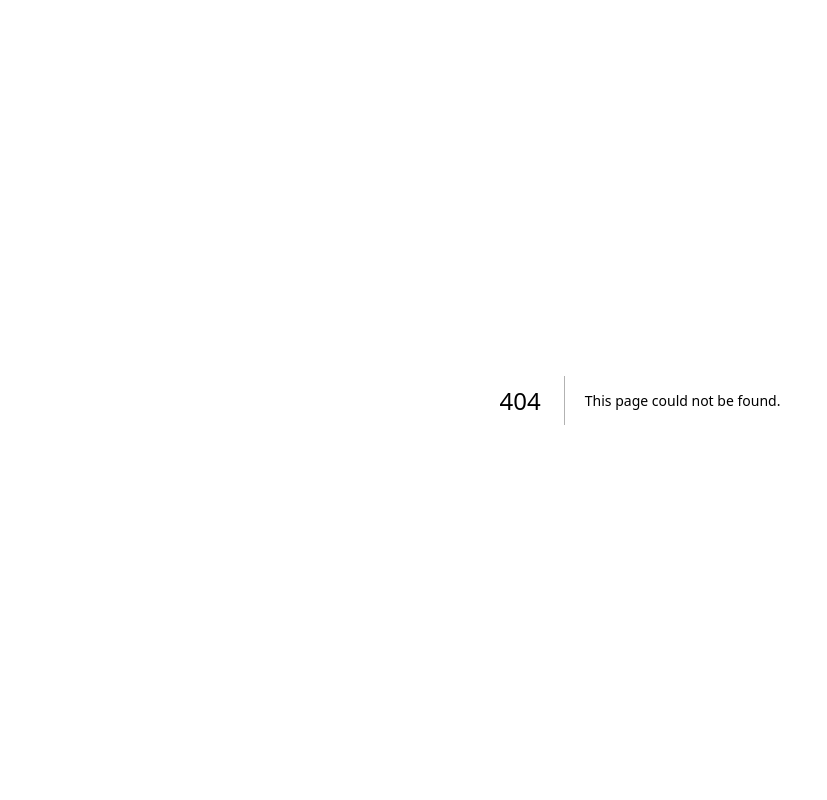
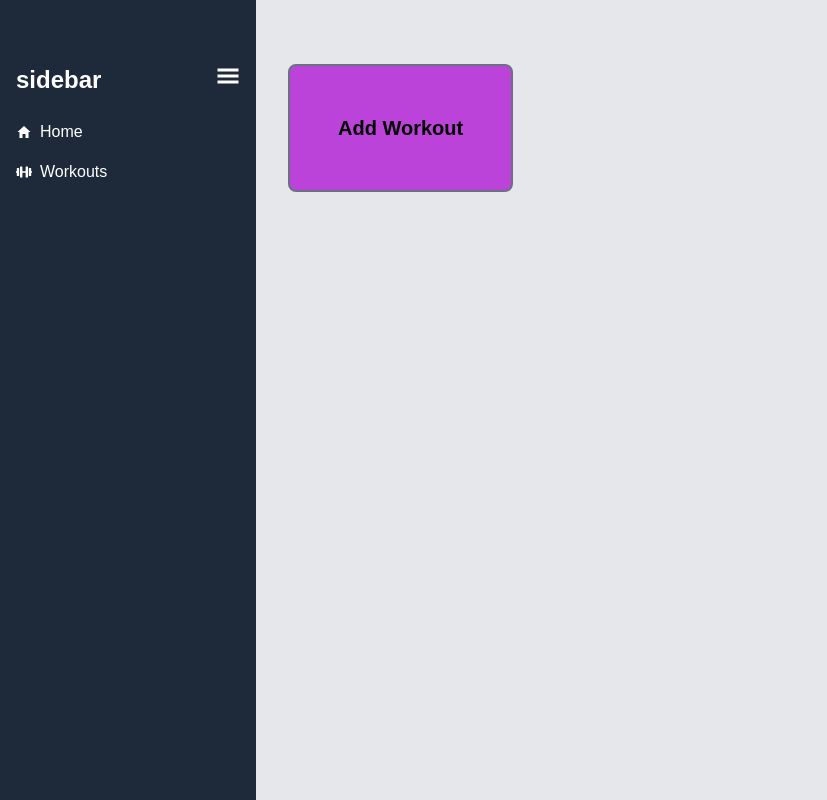
Before and after one commit to fares003/Fity, a Next.js app: page /workout in a window 1280 px wide. Before the commit this address had no page. Shown: the top 800 px of the page, without its empty margins (0-827 px from the left). Built offline with nearby package versions, Linux system fonts and the light colour scheme.

Commit message:
layout bugs solved and workout structre added

```diff
--- /dev/null
+++ b/Utils/LayoutOptions.ts
@@ -0,0 +1,13 @@
+const PagesWithNavbarList=[
+    '/',
+]
+const PagesWithFooterList=[
+    '/',
+]
+
+export const shouldShowNavbar=(path:string)=>{
+    return PagesWithNavbarList.includes(path);
+}
+export const shouldShowFooter=(path:string)=>{
+    return PagesWithFooterList.includes(path);
+}
--- a/app/BMI/Components/BMIPage.tsx
+++ b/app/BMI/Components/BMIPage.tsx
@@ -6,6 +6,7 @@ import { IoIosFemale } from "react-icons/io";
 import image from "@/public/images/Untitled.png";
 import Slider from "./Slider";
 import Result from "./Result";
+import Card from "@/app/Components/Card";
 function BMIPage() {
   const [height, setHeight] = React.useState(170);
   const [weight, setWeight] = React.useState(70);
@@ -16,7 +17,7 @@ function BMIPage() {
     return weight / (heightInMeters * heightInMeters);
   };
   return (
-    <div className=" relative pt-24 h-screen overflow-hidden">
+    <div className=" relative pt-24 h-fit overflow-hidden">
       <div className="flex flex-col  gap-8 px-8 mb-12">
       <div className="flex gap-4 text-xl font-semibold text-white">
         <button className={`relative cursor-pointer  p-[2px] ${gender === "male" ? "bg-gradient-to-r from-red-500 to-red-700" : "bg-gray-700"}`} onClick={() => setGender("male")}>
@@ -38,10 +39,9 @@ function BMIPage() {
         <Slider value={weight} type="weight" setValue={setWeight} />
       </div>
       <div className="flex gap-8">
-        <Button text="Calculate BMI" onClick={() => { setBmi(calculateBMI()); }} />
+        <Button text="Calculate BMI"  onClick={() => { setBmi(calculateBMI()); }} />
       </div>
       </div>
-      <Result result={bmi} height={height} />
       <img src={image.src} className="absolute p-0 scale-75 m-0 top-[-155px] right-[-110px] object-contain " alt="" />
     </div>
   );
--- /dev/null
+++ b/app/Components/Card.tsx
@@ -0,0 +1,39 @@
+import React from 'react'
+interface Props {
+  title?: string;
+  icon?: React.ReactNode;
+  value?: number;
+  unit?:string;
+  chart?:React.ReactNode;
+  Header?:React.ReactNode;
+  body?:React.ReactNode;
+  footer?:React.ReactNode;
+  children?:React.ReactNode;
+  className?:string;
+}
+function Card({ title,className,icon,value,unit,chart,Header,body,footer,children,...rest }: Props) {
+  return (
+    <div className={`flex flex-col w-fit  text-black gap-4 p-4 border-2 border-gray-500  rounded-lg ${className}`} {...rest}>
+        {title && icon && (
+          <div className='flex items-center w-full justify-between'>
+            <h2 className="text-lg font-semibold">{title}</h2>
+            <div className="text-3xl">{icon}</div>
+          </div>
+        )}
+        {title && !icon && <div className="text-lg font-semibold">{title}</div>}
+        {value && unit && (
+          <div className="text-6xl w-full">
+            {value}
+            <span className="text-gray-500 text-sm">{unit}</span>
+          </div>
+        )}
+        {chart && <div className="h-32">{chart}</div>}
+        {Header && <div className="font-bold">{Header}</div>}
+        {body && <div>{body}</div>}
+        {footer && <div className="text-sm text-gray-500">{footer}</div>}
+        {children}
+    </div>
+  )
+}
+
+export default Card
--- a/app/globals.css
+++ b/app/globals.css
@@ -1,4 +1,6 @@
 @import "tailwindcss";
+
+
 
 :root {
   --foreground: #171717;
@@ -20,12 +22,10 @@
 
 @media (prefers-color-scheme: dark) {
   :root {
-    --background: #000000;
   }
 }
 
 body {
-  background: var(--background);
   font-family: Arial, Helvetica, sans-serif;
 }
 
--- a/app/layout.tsx
+++ b/app/layout.tsx
@@ -1,3 +1,4 @@
+
 import type { Metadata } from "next";
 import { Geist, Geist_Mono } from "next/font/google";
 import "./globals.css";
@@ -7,7 +8,11 @@ import { Anton } from "next/font/google";
 import { a } from "motion/react-client";
 import { Bangers } from "next/font/google";
 import Footer from "@/sections/Footer";
+import { Main } from "next/document";
+import MainLayout from "./layouts/MainLayout";
 
+import { shouldShowFooter, shouldShowNavbar } from "@/Utils/LayoutOptions";
+import ClientLayoutController from "./workout/components/ClientLayout";
 const bangers = Bangers({
   subsets: ["latin"],
   weight: "400",
@@ -44,9 +49,7 @@ export default function RootLayout({
       <body
         className={`${geistSans.variable} ${geistMono.variable} ${bangers.variable} ${anton.variable} antialiased`}
       >
-        <Header links={HeaderData} className="fixed top-0 left-0 right-0 z-10 px-8 bg-transparent text-white" LinksStyle="gap-8" icon={<div className="w-fit">My Website</div>} />
-        {children}
-        <Footer />
+       <ClientLayoutController>{children}</ClientLayoutController>
       </body>
     </html>
   );
--- /dev/null
+++ b/app/layouts/MainLayout.tsx
@@ -0,0 +1,13 @@
+import React from 'react'
+
+function MainLayout({children,Header,Footer}: {children: React.ReactNode, Header?: React.ReactNode, Footer?: React.ReactNode}) {
+  return (
+    <div className="min-h-screen flex flex-col">
+      <header>{Header}</header>
+      <main>{children}</main>
+      <footer>{Footer}</footer>
+    </div>
+  )
+}
+
+export default MainLayout
--- /dev/null
+++ b/app/workout/components/ClientLayout.tsx
@@ -0,0 +1,26 @@
+"use client";
+
+import { usePathname } from "next/navigation";
+import Header from "../../components/Header";
+import { HeaderData } from "@/StaticData/HeaderData";
+import Footer from "@/sections/Footer";
+import MainLayout from "../../layouts/MainLayout";
+import { shouldShowFooter, shouldShowNavbar } from "@/Utils/LayoutOptions";
+
+export default function ClientLayoutController({ children }: { children: React.ReactNode }) {
+  const pathname = usePathname();
+
+  const header = <Header links={HeaderData} className="fixed top-0 left-0 right-0 z-10 px-8 bg-transparent text-white" LinksStyle="gap-8" icon={<div className="w-fit">My Website</div>} />;
+  const footer = <Footer />;
+
+  if (shouldShowNavbar(pathname) && shouldShowFooter(pathname)) {
+    return <MainLayout Header={header} Footer={footer}>{children}</MainLayout>;
+  }
+  if (shouldShowNavbar(pathname) && !shouldShowFooter(pathname)) {
+    return <MainLayout Header={header}>{children}</MainLayout>;
+  }
+  if (shouldShowFooter(pathname) && !shouldShowNavbar(pathname)) {
+    return <MainLayout Footer={footer}>{children}</MainLayout>;
+  }
+  return <MainLayout>{children}</MainLayout>;
+}
--- /dev/null
+++ b/app/workout/components/SideBar.tsx
@@ -0,0 +1,28 @@
+'use client';
+import * as React from 'react';
+import { GiHamburgerMenu } from "react-icons/gi";
+
+export interface itemsProps  {
+  label: string;
+  href: string;
+  icon: React.ReactNode;
+}
+export const Sidebar = ({ items, open, setOpen }: { items: itemsProps[]; open: boolean; setOpen: React.Dispatch<React.SetStateAction<boolean>> }) => {
+  return (
+    <div className={`w-full h-screen bg-gray-800 text-white p-4 pt-16 transition-all duration-300`}>
+      <h2 className={`${open ? '' : 'justify-center'} text-2xl justify-between flex w-full font-bold mb-6`}>{open&& <span> sidebar</span>} <span onClick={() => setOpen(!open)}><GiHamburgerMenu /></span></h2>
+      {open &&
+      <ul>
+        {items.map((item) => (
+          <li key={item.href} className="mb-4">
+            <a href={item.href} className="flex items-center">
+              {item.icon}
+              <span className="ml-2">{item.label}</span>
+            </a>
+          </li>
+        ))}
+      </ul>
+}
+    </div>
+  )
+}
--- /dev/null
+++ b/app/workout/layout.tsx
@@ -0,0 +1,28 @@
+'use client'
+import React from 'react'
+import { IoMdHome } from "react-icons/io";
+import { FaDumbbell } from "react-icons/fa";
+import { Sidebar } from './components/SideBar';
+const sidebarItems = [
+  { label: 'Home', href: '/', icon: <IoMdHome /> },
+  { label: 'Workouts', href: '/workout', icon: <FaDumbbell /> },
+];
+
+export default function workoutLayout({children}: {children: React.ReactNode}) {
+  const [open, setOpen] = React.useState(true);
+  return (
+    <div className="min-h-screen flex">
+      <div
+        className={`transition-all duration-300 ${
+          open ? "w-64" : "w-24"
+        }`}
+      >
+        <Sidebar items={sidebarItems} open={open} setOpen={setOpen} />
+      </div>
+
+      <div className="flex-1 transition-all duration-300">
+        {children}
+      </div>
+    </div>
+  )
+}
--- /dev/null
+++ b/app/workout/page.tsx
@@ -0,0 +1,11 @@
+import React from 'react'
+import Card from '../Components/Card'
+function page() {
+  return (
+    <div className='h-screen bg-gray-200  px-8 py-16'>
+        <Card className='p-12 bg-[#bb43da]' body={<div className='font-bold text-xl'>Add Workout</div>}/>
+    </div>
+  )
+}
+
+export default page
--- a/package.json
+++ b/package.json
@@ -9,10 +9,16 @@
     "lint": "next lint"
   },
   "dependencies": {
+    "@coreui/coreui": "^5.4.3",
+    "@coreui/icons": "^3.0.1",
+    "@coreui/icons-react": "^2.3.0",
+    "@coreui/react": "^5.9.0",
     "@emotion/react": "^11.14.0",
     "@emotion/styled": "^11.14.1",
+    "@fontsource/roboto": "^5.2.6",
     "@mui/material": "^7.3.1",
     "@mui/styled-engine-sc": "^7.3.1",
+    "bootstrap": "^5.3.8",
     "motion": "^12.23.12",
     "next": "15.4.7",
     "react": "19.1.0",
```
Also changed, not shown: 1 other file (tests, documents, lock files or other folders).
